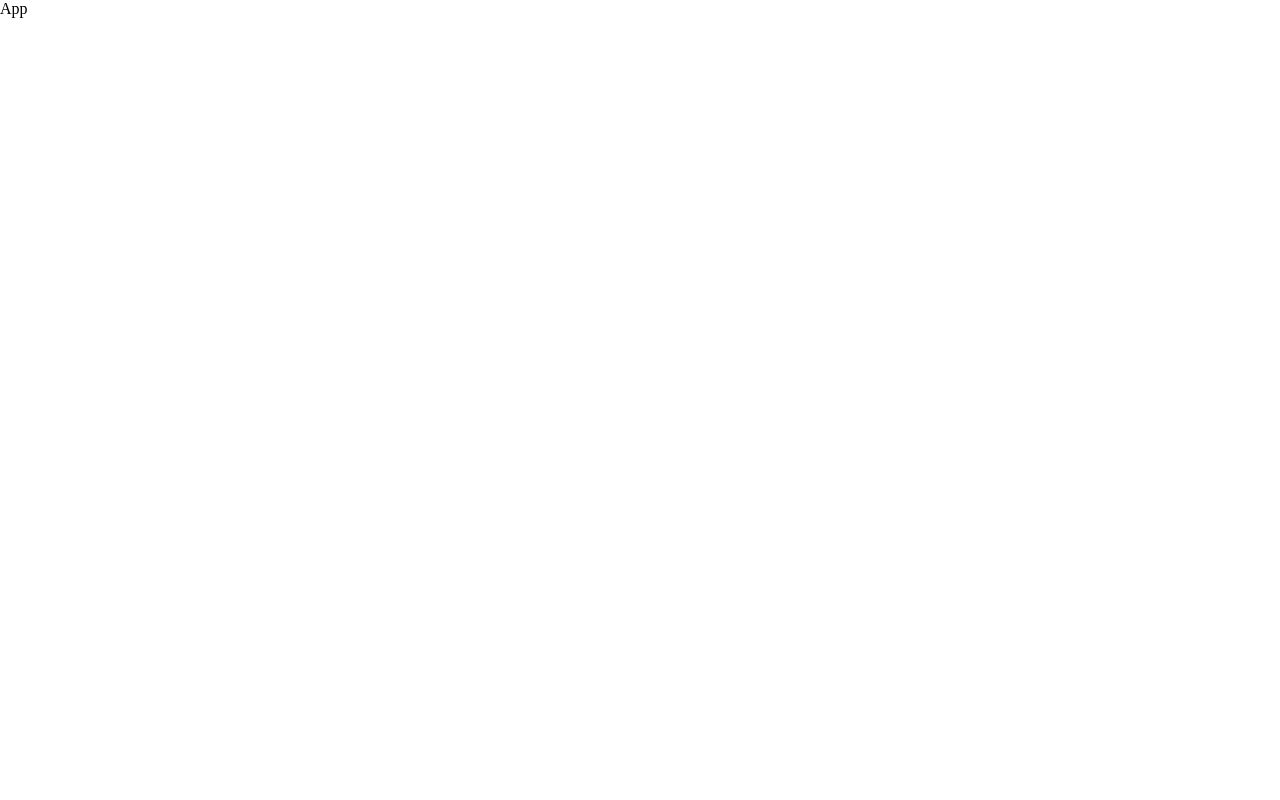
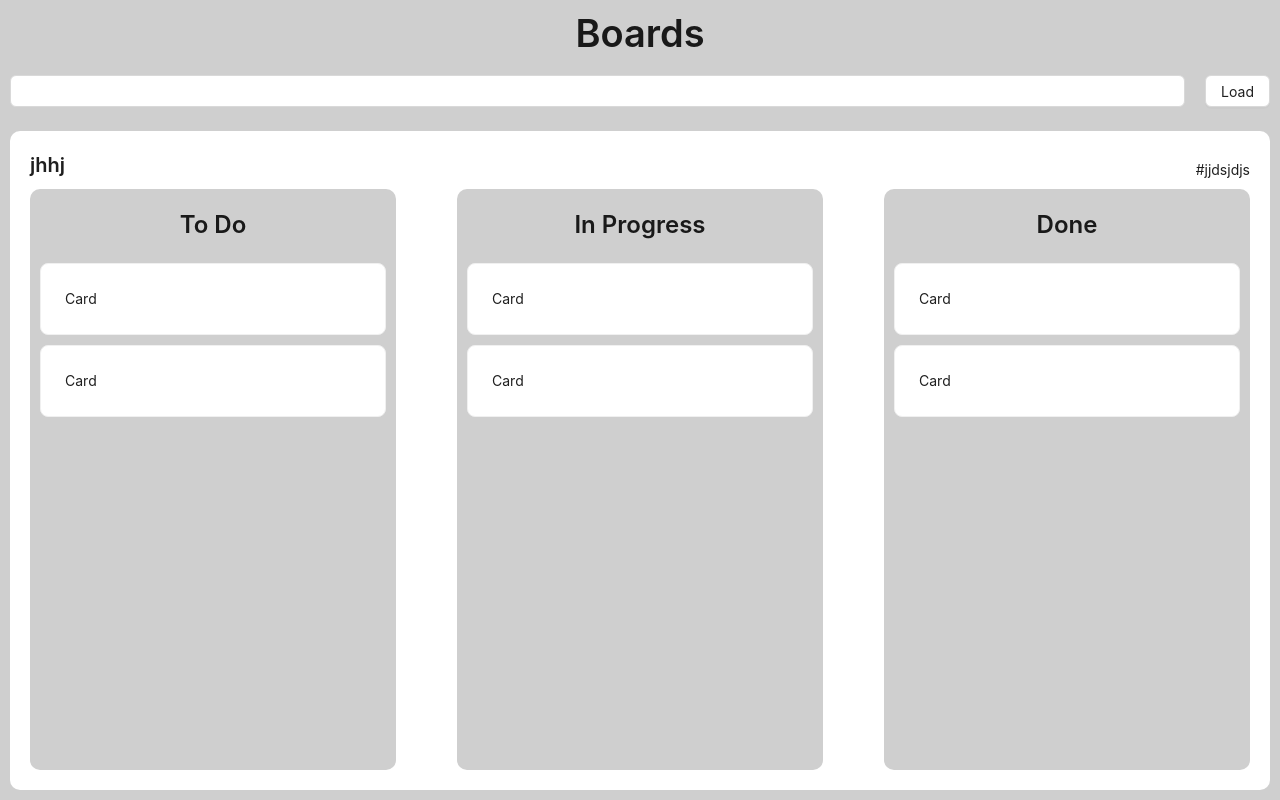
Before and after one commit to Taras-Rm/managament-boards, a React (Create React App) app in the folder client/: page / in a window 1280 px wide. Built offline with nearby package versions, Linux system fonts and the light colour scheme.

Commit message:
added basic styles

```diff
--- a/client/package.json
+++ b/client/package.json
@@ -3,6 +3,7 @@
   "version": "0.1.0",
   "private": true,
   "dependencies": {
+    "@dnd-kit/core": "^6.1.0",
     "@testing-library/jest-dom": "^5.17.0",
     "@testing-library/react": "^13.4.0",
     "@testing-library/user-event": "^13.5.0",
@@ -10,6 +11,7 @@
     "@types/node": "^16.18.69",
     "@types/react": "^18.2.46",
     "@types/react-dom": "^18.2.18",
+    "antd": "^5.12.8",
     "react": "^18.2.0",
     "react-dom": "^18.2.0",
     "react-scripts": "5.0.1",
--- a/client/src/App.tsx
+++ b/client/src/App.tsx
@@ -1,7 +1,7 @@
-import "./App.css";
+import KanbanBoards from "./components/KanbanBoards";
 
 function App() {
-  return <div className="App">App</div>;
+  return <KanbanBoards />;
 }
 
 export default App;
--- /dev/null
+++ b/client/src/components/Board.tsx
@@ -0,0 +1,57 @@
+import { Typography } from "antd";
+import { BoardI } from "../types/board";
+import { ColumnI } from "../types/column";
+
+import Column from "./Column";
+import { DndContext } from "@dnd-kit/core";
+
+interface BoardProps {
+  board: BoardI;
+}
+
+const columns: ColumnI[] = [
+  { id: 1, name: "To Do", boardId: 1 },
+  { id: 2, name: "In Progress", boardId: 1 },
+  { id: 3, name: "Done", boardId: 1 },
+];
+
+const Board = ({ board }: BoardProps) => {
+  return (
+    <div
+      style={{
+        backgroundColor: "white",
+        height: "100%",
+        padding: 20,
+        borderRadius: "10px",
+        display: "flex",
+        flexDirection: "column",
+      }}
+    >
+      <DndContext>
+        <div
+          style={{
+            display: "flex",
+            justifyContent: "space-between",
+            alignItems: "center",
+          }}
+        >
+          <Typography.Title level={4}>jhhj</Typography.Title>
+          <Typography.Text>#jjdsjdjs</Typography.Text>
+        </div>
+        <div
+          style={{
+            display: "flex",
+            justifyContent: "space-between",
+            height: "100%",
+          }}
+        >
+          {columns.map((col) => (
+            <Column column={col} />
+          ))}
+        </div>
+      </DndContext>
+    </div>
+  );
+};
+
+export default Board;
--- /dev/null
+++ b/client/src/components/Card.tsx
@@ -0,0 +1,12 @@
+import { CardI } from "../types/card";
+import { Card as CardAntd } from "antd";
+
+interface CardProps {
+  card: CardI;
+}
+
+const Card = ({ card }: CardProps) => {
+  return <CardAntd style={{ marginBottom: 10 }}>Card</CardAntd>;
+};
+
+export default Card;
--- /dev/null
+++ b/client/src/components/Column.tsx
@@ -0,0 +1,44 @@
+import { Typography } from "antd";
+import { CardI } from "../types/card";
+import { ColumnI } from "../types/column";
+import Card from "./Card";
+
+interface ColumnProps {
+  column: ColumnI;
+}
+
+const cards: CardI[] = [
+  { id: 1, title: "First", description: "Descrp1", columnId: 1, position: 1 },
+  { id: 2, title: "Second", description: "Descrp2", columnId: 1, position: 2 },
+];
+
+const Column = ({ column }: ColumnProps) => {
+  return (
+    <div
+      style={{
+        backgroundColor: "rgb(207 207 207)",
+        width: "30%",
+        display: "flex",
+        flexDirection: "column",
+        alignItems: "center",
+        borderRadius: "10px",
+        paddingTop: 20,
+      }}
+    >
+      <Typography.Title level={3}>{column.name}</Typography.Title>
+      <div
+        style={{
+          height: "100%",
+          width: "100%",
+          padding: 10,
+        }}
+      >
+        {cards.map((card) => (
+          <Card card={card} />
+        ))}
+      </div>
+    </div>
+  );
+};
+
+export default Column;
--- /dev/null
+++ b/client/src/components/KanbanBoards.tsx
@@ -0,0 +1,39 @@
+import { Button, Form, Input, Typography } from "antd";
+import { BoardI } from "../types/board";
+import Board from "./Board";
+
+const board: BoardI = {
+  id: 1,
+  name: "First board",
+};
+
+const KanbanBoards = () => {
+  return (
+    <div
+      style={{
+        backgroundColor: "rgb(207 207 207)",
+        height: "100vh",
+        padding: 10,
+        display: "flex",
+        flexDirection: "column",
+      }}
+    >
+      <Typography.Title style={{ textAlign: "center" }}>
+        Boards
+      </Typography.Title>
+      <div>
+        <Form style={{ display: "flex" }}>
+          <Form.Item style={{ width: "100%" }}>
+            <Input />
+          </Form.Item>
+          <Form.Item style={{ marginLeft: 20 }}>
+            <Button>Load</Button>
+          </Form.Item>
+        </Form>
+      </div>
+      <Board board={board} />
+    </div>
+  );
+};
+
+export default KanbanBoards;
--- /dev/null
+++ b/client/src/types/board.ts
@@ -0,0 +1,4 @@
+export type BoardI = {
+  id: number;
+  name: string;
+};
--- /dev/null
+++ b/client/src/types/card.ts
@@ -0,0 +1,7 @@
+export type CardI = {
+  id: number;
+  title: string;
+  description?: string;
+  columnId: number;
+  position: number;
+};
--- /dev/null
+++ b/client/src/types/column.ts
@@ -0,0 +1,5 @@
+export type ColumnI = {
+  id: number;
+  name: string;
+  boardId: number;
+};
```
Also changed, not shown: client/src/App.css (deleted), 1 other file (tests, documents, lock files or other folders).
